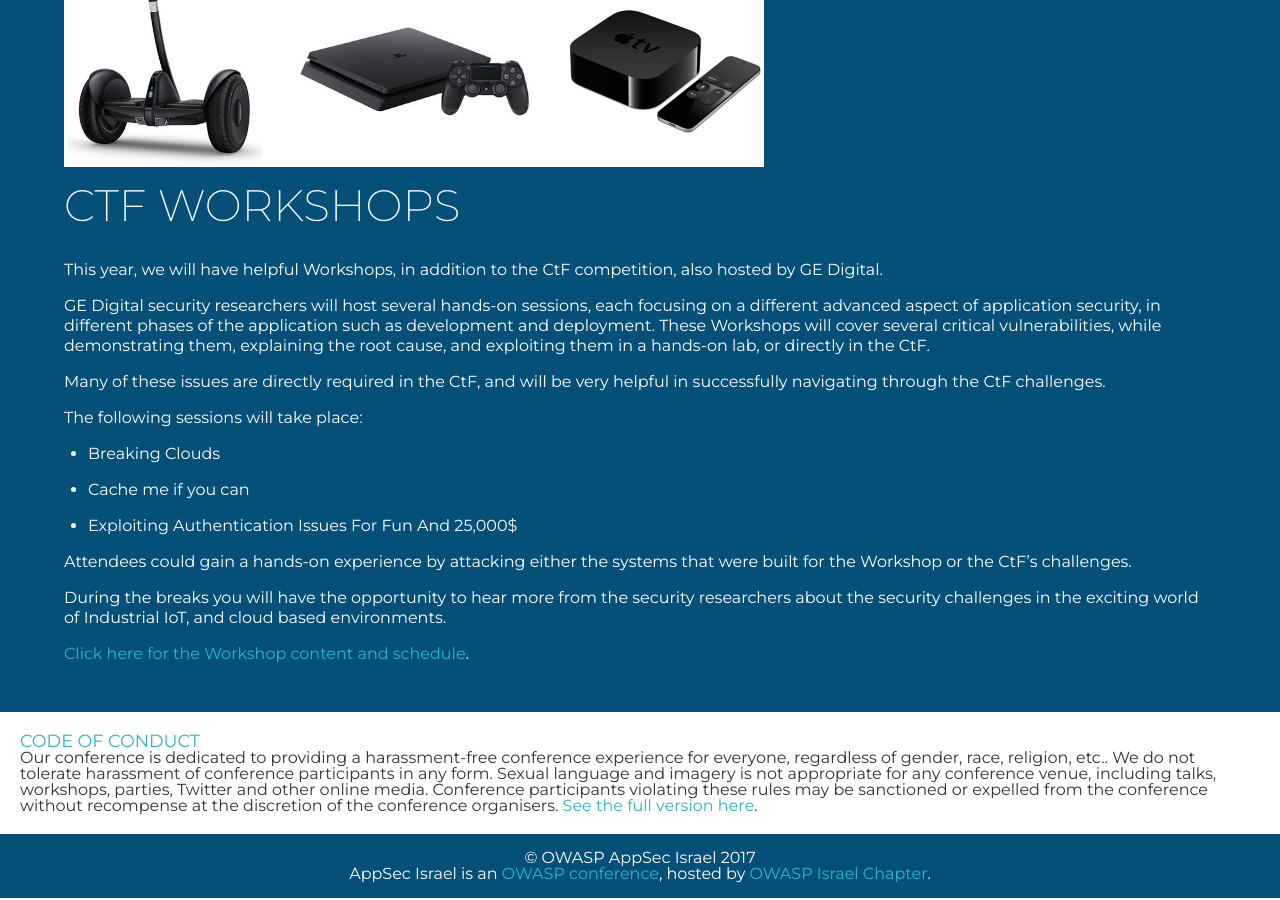
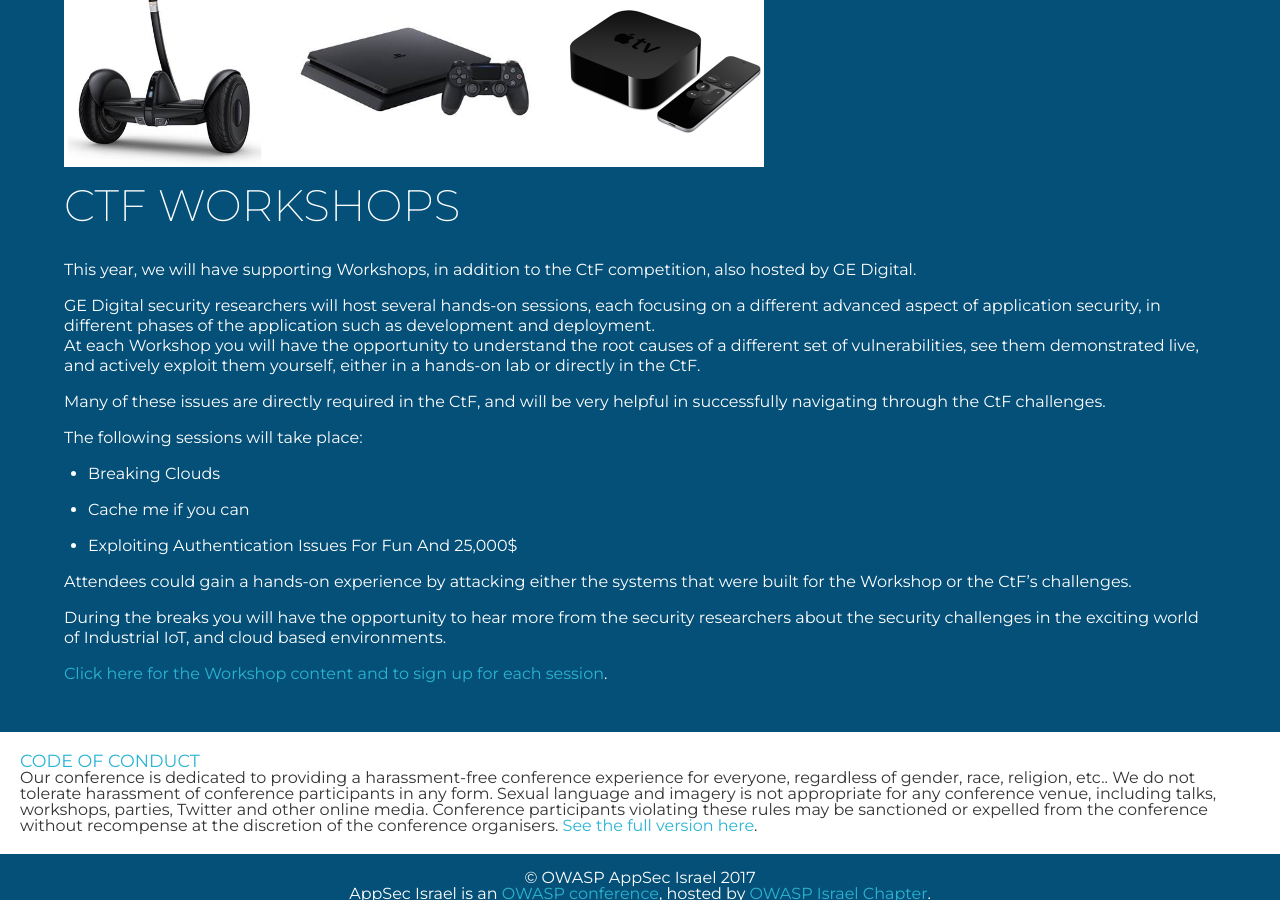
Before and after one commit to OWASP/AppSec-Israel-2017, a Jekyll site: the page built from Activities.md, in a window 1280 px wide and 900 px high, scrolled down 674 px. Built offline with Jekyll 4.4.1, drawn with Linux system fonts in a browser that asks for light colours; our own code applies the rules of GitHub Pages for plain Markdown files.

Commit message:
Update Activities.md

```diff
--- a/Activities.md
+++ b/Activities.md
@@ -18,9 +18,10 @@ First place: **Mini Robot** | Second place: **PlayStation 4** | Third place: *
 
 ## CtF Workshops
 
-This year, we will have helpful Workshops, in addition to the CtF competition, also hosted by GE Digital.
+This year, we will have supporting Workshops, in addition to the CtF competition, also hosted by GE Digital.
 
-GE Digital security researchers will host several hands-on sessions, each focusing on a different advanced aspect of application security, in different phases of the application such as development and deployment. These Workshops will cover several critical vulnerabilities, while demonstrating them, explaining the root cause, and exploiting them in a hands-on lab, or directly in the CtF.
+GE Digital security researchers will host several hands-on sessions, each focusing on a different advanced aspect of application security, in different phases of the application such as development and deployment.
+At each Workshop you will have the opportunity to understand the root causes of a different set of vulnerabilities, see them demonstrated live, and actively exploit them yourself, either in a hands-on lab or directly in the CtF.
 
 Many of these issues are directly required in the CtF, and will be very helpful in successfully navigating through the CtF challenges.
 
@@ -36,4 +37,4 @@ Attendees could gain a hands-on experience by attacking either the systems that
 
 During the breaks you will have the opportunity to hear more from the security researchers about the security challenges in the exciting world of Industrial IoT, and cloud based environments.
 
-[Click here for the Workshop content and schedule](https://owaspappsecisrael2017.sched.com/overview/type/Workshop).
+[Click here for the Workshop content and to sign up for each session](https://owaspappsecisrael2017.sched.com/overview/type/Workshop).
```
